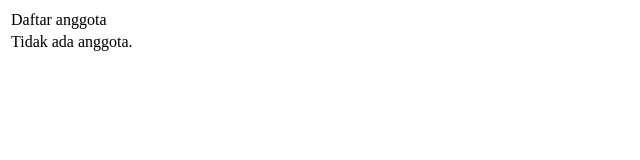
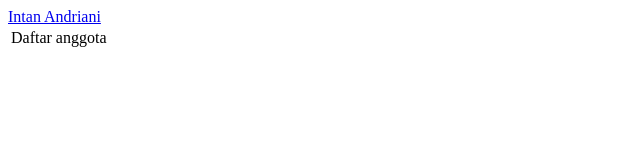
Before and after one commit to intanandriani/RPL-BarangGeotanyo, a plain HTML site: page index.html in a window 1280 px wide. Shown: the whole page, without its empty margins (0-640 px from the left). Drawn offline with Linux system fonts and the light colour scheme.

Commit message:
dataonline

```diff
--- a/index.html
+++ b/index.html
@@ -6,7 +6,7 @@
   <body>
     <table border = "0">
        <tr><td>Daftar anggota</td></tr>
-       <tr><td>Tidak ada anggota.</td></tr>
+       <a href="1604111010005-IntanAndriani.html">Intan Andriani</a>
 </table>
 </body>
 </html>
```
